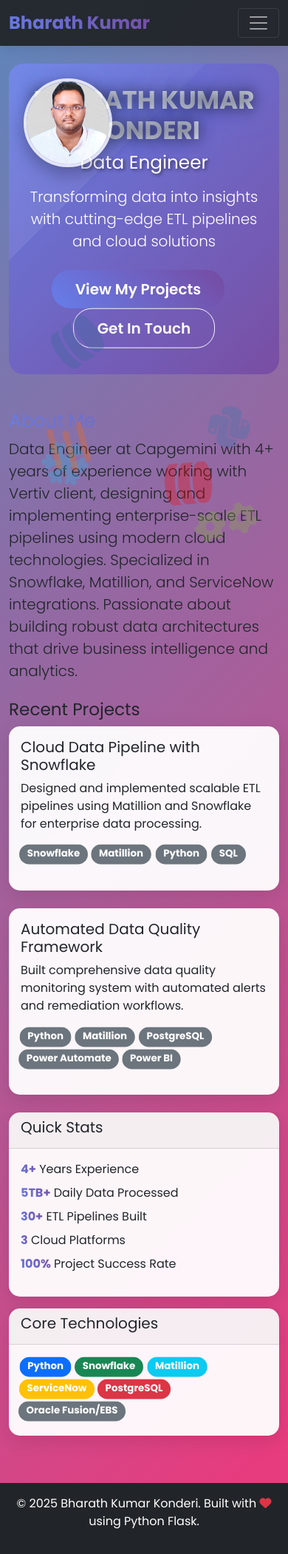
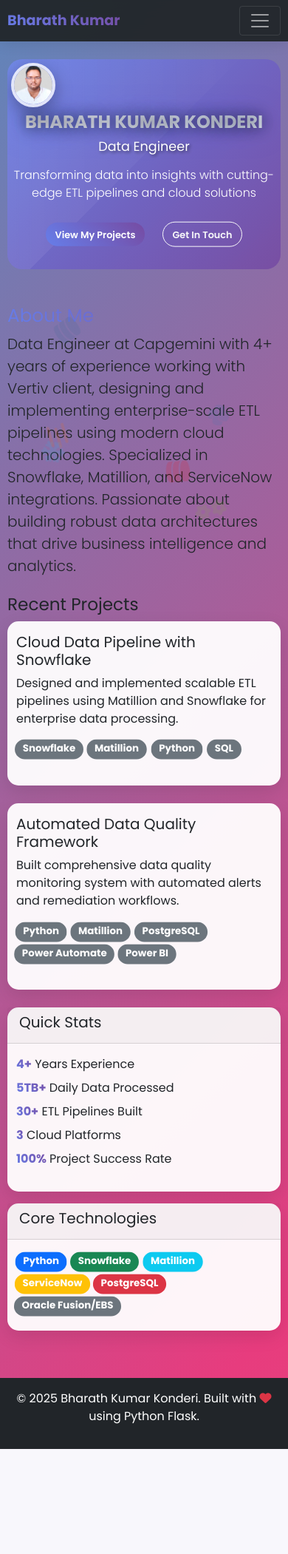
Before and after one commit to konderibharathkumar/b, a Flask app: page / in a window 390 px wide. Shown: the whole page at 74% size. After the commit the page ends 1959 px from the top, so only its background shows below. Run offline with Flask 3, Linux system fonts and the light colour scheme.

Commit message:
Add comprehensive mobile responsiveness

```diff
--- a/contact.html
+++ b/contact.html
@@ -81,7 +81,7 @@
                 <hr>
                 <div class="row text-center">
                     <div class="col-md-6">
-                        <a href="https://linkedin.com/in/bharathkumar" target="_blank" class="btn btn-outline-primary btn-sm">
+                        <a href="https://linkedin.com/in/bharath-kumar-45171b304" target="_blank" class="btn btn-outline-primary btn-sm">
                             <i class="fab fa-linkedin me-1"></i> LinkedIn
                         </a>
                     </div>
--- a/docs/contact.html
+++ b/docs/contact.html
@@ -81,7 +81,7 @@
                 <hr>
                 <div class="row text-center">
                     <div class="col-md-6">
-                        <a href="https://linkedin.com/in/bharathkumar" target="_blank" class="btn btn-outline-primary btn-sm">
+                        <a href="https://linkedin.com/in/bharath-kumar-45171b304" target="_blank" class="btn btn-outline-primary btn-sm">
                             <i class="fab fa-linkedin me-1"></i> LinkedIn
                         </a>
                     </div>
--- a/static/css/floating-logos.css
+++ b/static/css/floating-logos.css
@@ -20,6 +20,20 @@
     animation-iteration-count: infinite;
     animation-timing-function: linear;
     z-index: 10;
+}
+
+@media (max-width: 768px) {
+    .floating-logo {
+        font-size: 2.5rem;
+        opacity: 0.2;
+    }
+}
+
+@media (max-width: 576px) {
+    .floating-logo {
+        font-size: 2rem;
+        opacity: 0.15;
+    }
 }
 
 
@@ -85,6 +99,22 @@
     backdrop-filter: blur(10px);
 }
 
+@media (max-width: 768px) {
+    .tool-modal-content {
+        width: 90%;
+        margin: 20% auto;
+        padding: 1.5rem;
+    }
+}
+
+@media (max-width: 576px) {
+    .tool-modal-content {
+        width: 95%;
+        margin: 25% auto;
+        padding: 1rem;
+    }
+}
+
 .tool-modal-close {
     color: #aaa;
     float: right;
--- a/static/css/style.css
+++ b/static/css/style.css
@@ -225,7 +225,84 @@ main {
         padding: 2rem 1rem !important;
     }
 
+    .profile-image {
+        width: 80px;
+        height: 80px;
+        top: 10px;
+        left: 10px;
+    }
+
+    .hero-section h1 {
+        font-size: 1.8rem !important;
+        margin-top: 60px;
+    }
+
+    .hero-section h2 {
+        font-size: 1.3rem !important;
+    }
+
+    .hero-section .lead {
+        font-size: 1rem;
+    }
+
+    .btn-lg {
+        font-size: 0.9rem;
+        padding: 0.5rem 1rem;
+    }
+
     .card {
         margin-bottom: 1rem;
     }
+
+    .floating-logo {
+        font-size: 2.5rem !important;
+    }
+
+    .navbar-brand {
+        font-size: 1.2rem;
+    }
+
+    .display-4 {
+        font-size: 2rem !important;
+    }
 }
+
+@media (max-width: 576px) {
+    .hero-section {
+        padding: 1.5rem 0.5rem !important;
+    }
+
+    .profile-image {
+        width: 60px;
+        height: 60px;
+        top: 5px;
+        left: 5px;
+    }
+
+    .hero-section h1 {
+        font-size: 1.5rem !important;
+        margin-top: 50px;
+    }
+
+    .hero-section h2 {
+        font-size: 1.1rem !important;
+    }
+
+    .btn-lg {
+        font-size: 0.8rem;
+        padding: 0.4rem 0.8rem;
+        margin: 0.2rem;
+    }
+
+    .container {
+        padding: 0 10px;
+    }
+
+    .floating-logo {
+        font-size: 2rem !important;
+    }
+
+    .card-body {
+        padding: 1rem 0.75rem;
+    }
+}
--- a/templates/contact.html
+++ b/templates/contact.html
@@ -44,7 +44,7 @@
                 <hr>
                 <div class="row text-center">
                     <div class="col-md-6">
-                        <a href="https://linkedin.com/in/bharathkumar" target="_blank" class="btn btn-outline-primary btn-sm">
+                        <a href="https://linkedin.com/in/bharath-kumar-45171b304" target="_blank" class="btn btn-outline-primary btn-sm">
                             <i class="fab fa-linkedin me-1"></i> LinkedIn
                         </a>
                     </div>
```
Also changed, not shown: docs/static/css/floating-logos.css (+30 -0 lines), docs/static/css/style.css (+77 -0 lines).
